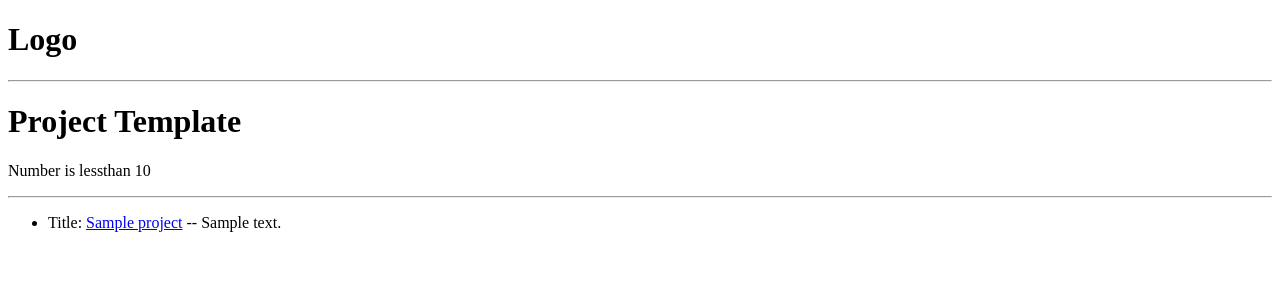
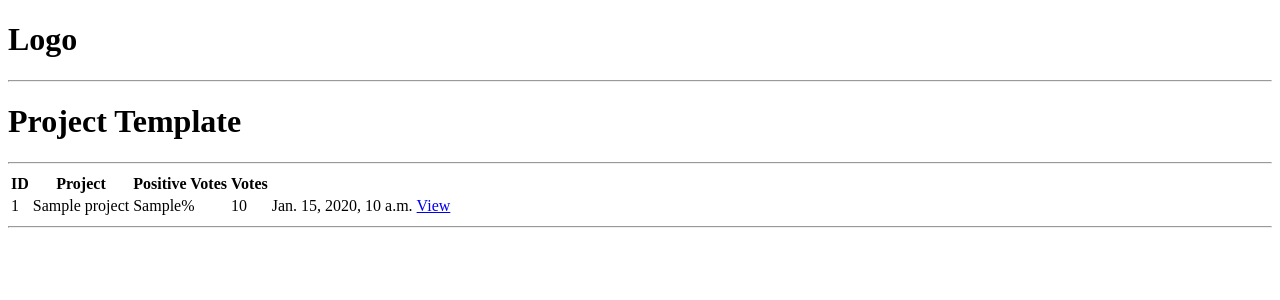
Before and after one commit to Habibur-Rahman0927/devsearch-django, a Django app: template projects/templates/projects/project.html in a window 1280 px wide. Shown: the top 300 px of the page. Run offline with Django 4.2, Linux system fonts and the light colour scheme; the template is opened without the code that fills it: most values are stand-ins (such as "Sample title", 1, 10 or a date in 2020).

Commit message:
make some query

```diff
--- a/projects/templates/projects/project.html
+++ b/projects/templates/projects/project.html
@@ -3,21 +3,27 @@
 {% block content %}
 
 <h1>Project Template</h1>
-<p>{{msg}}</p>
-
-{% if number > 10 %}
-    <p>Number is greater than 10</p>
-{% elif number == 10 %}
-    <p>Number is qual 10 </p>
-{% else %}
-    <p>Number is lessthan 10</p>
-{% endif %}
+<hr>
+<table>
+    <tr>
+        <th>ID</th>
+        <th>Project</th>
+        <th>Positive Votes</th>
+        <th>Votes</th>
+        <th></th>
+    </tr>
+    {% for project in projects %}
+    <tr>
+        <td>{{project.id}}</td>
+        <td>{{project.title}}</td>
+        <td>{{project.vote_ratio}}%</td>
+        <td>{{project.vote_total}}</td>
+        <td>{{project.created}}</td>
+        <td><a href="{% url 'single-projects' project.id %}">View</a></td>
+    </tr>
+    {% endfor %}
+</table>
 <hr>
 
-<ul>
-    {% for project in projectsList %}
-    <li>Title: <a href="{% url 'single-projects' project.id %}">{{project.title}}</a> -- {{project.description}}</li>
-    {% endfor%}
-</ul>
 
 {% endblock content %}
--- a/projects/templates/projects/single-porject.html
+++ b/projects/templates/projects/single-porject.html
@@ -4,6 +4,11 @@
 {% block content %}
 
 <h1>{{projectObj.title}}</h1>
+<hr>
+{% for tag in projectObj.tags.all %}
+    <span style="border: 1px solid grey">{{tag}}</span>
+{% endfor%}
+<hr>
 <p>{{projectObj.description}}</p>
 
 {% endblock content %}
--- a/projects/urls.py
+++ b/projects/urls.py
@@ -2,6 +2,6 @@ from django.urls import path
 from . import views
 
 urlpatterns = [
-    path('projects/', views.projects, name='projects'),
+    path('', views.projects, name='projects'),
     path('projects/<str:pk>/', views.singleProject, name='single-projects'),
 ]
```
Also changed, not shown: projects/views.py (+5 -8 lines), db.sqlite3.
